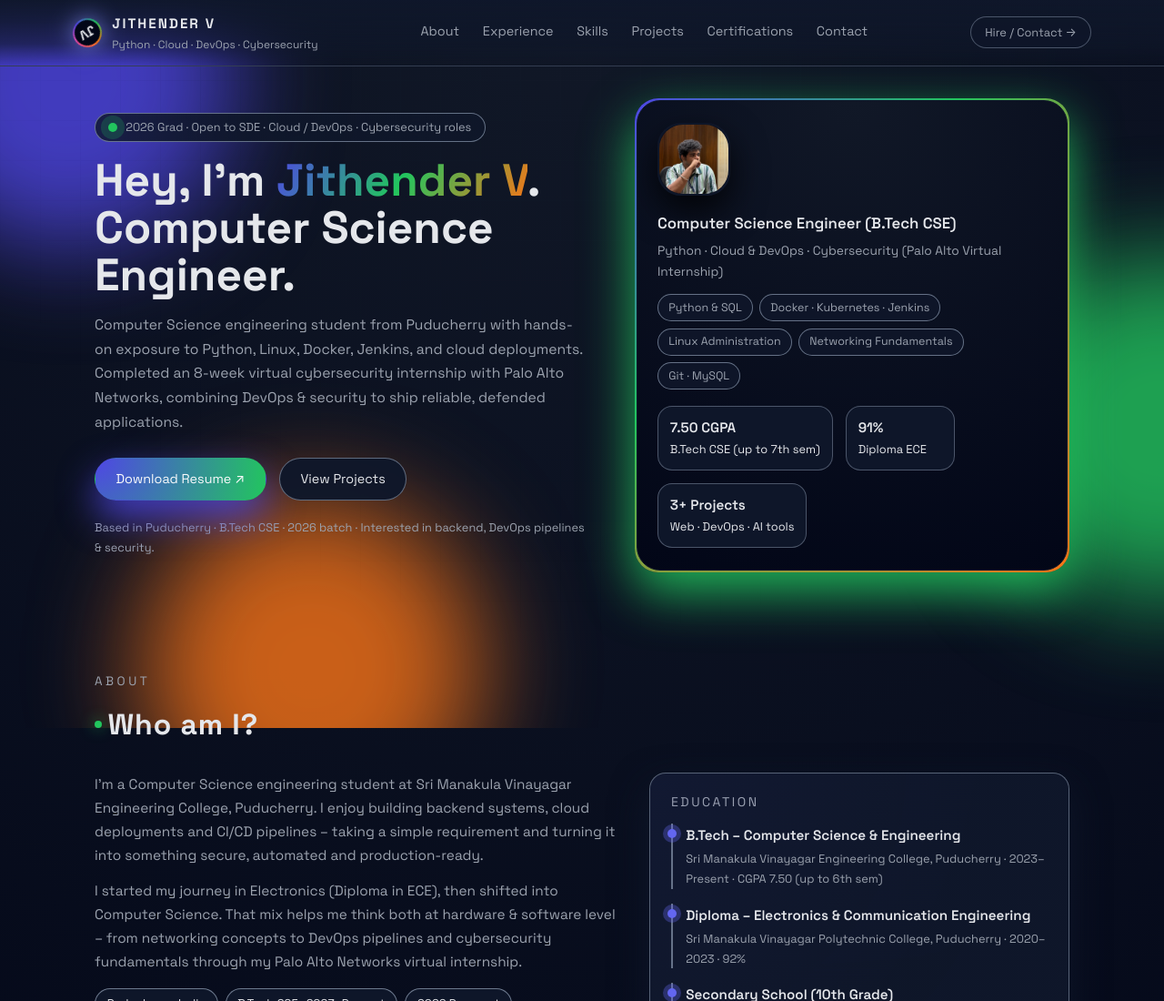
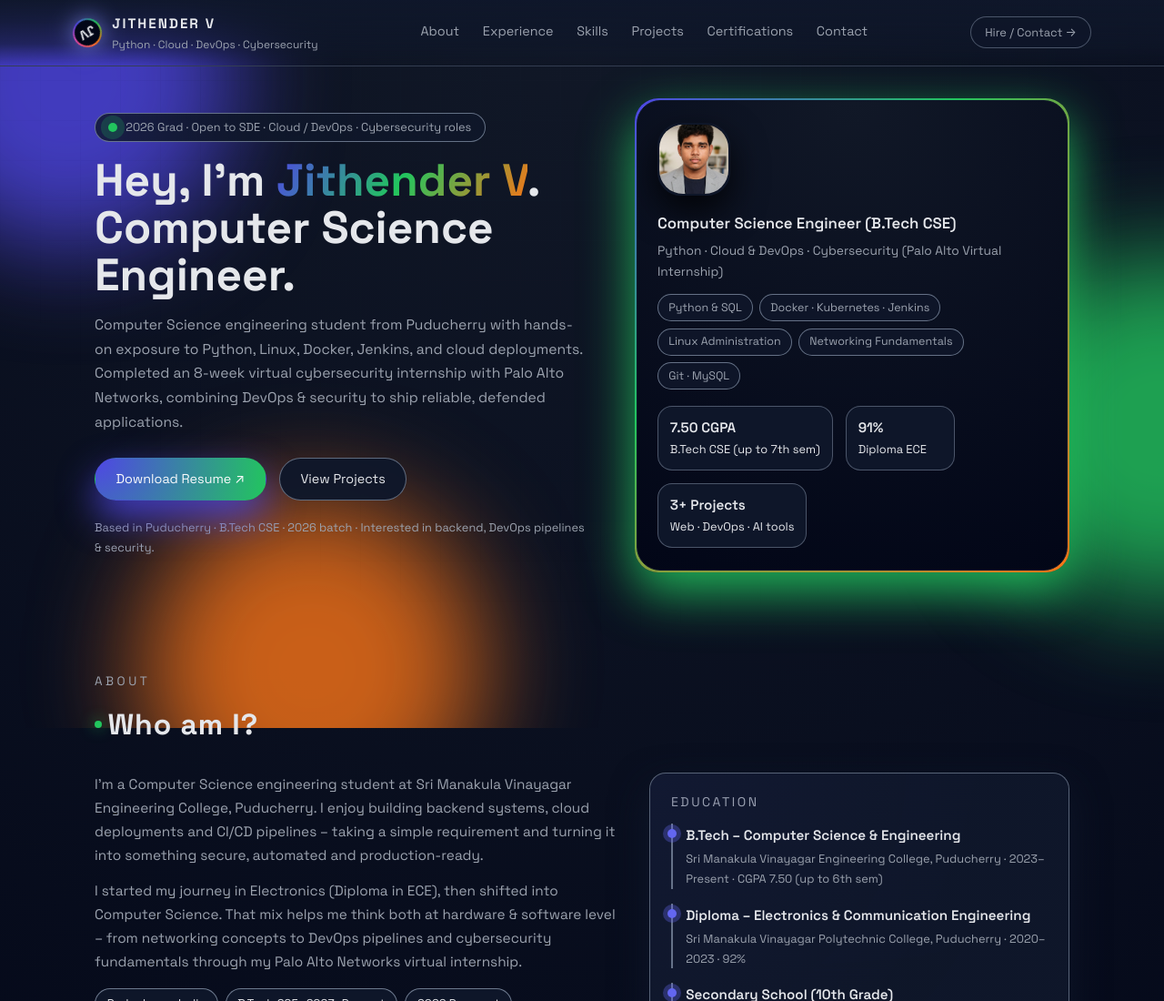
Before and after one commit to jithu026/portfolio, a plain HTML site: page index.html in a window 1280 px wide. Shown: the top 1100 px of the page at 91% size. Drawn offline with Linux system fonts and the light colour scheme.

Commit message:
Updated profile image

```diff
--- a/index.html
+++ b/index.html
@@ -967,7 +967,7 @@
           <div class="hero-card-wrap">
             <div class="hero-card">
               <div class="hero-avatar" style="background: none; padding: 0;">
-  <img src="me.jpg" alt="Jithender V"
+  <img src="me3.jpg" alt="Jithender V"
     style="
       width: 100%;
       height: 100%;
```
Also changed, not shown: me3.jpg (added).
